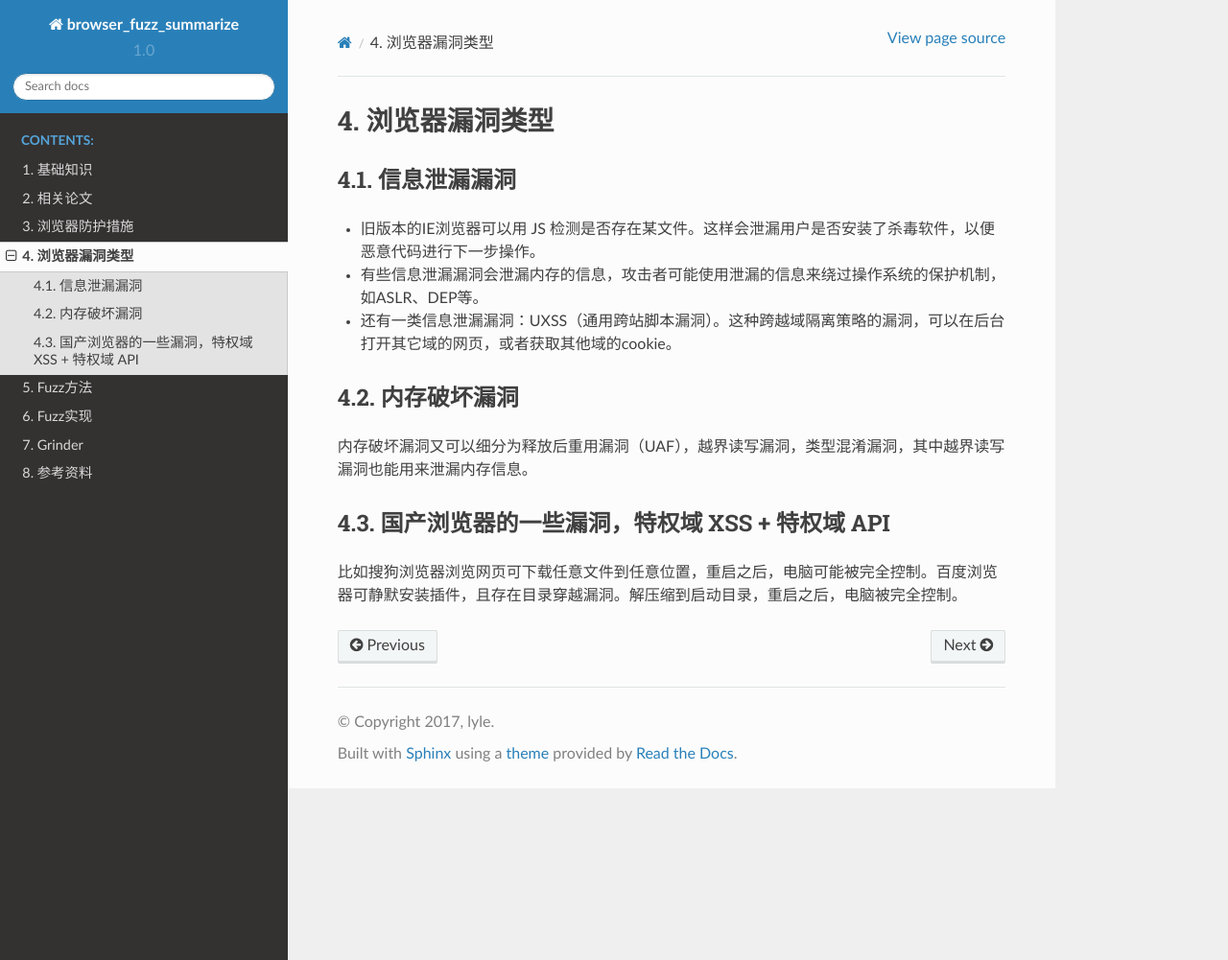
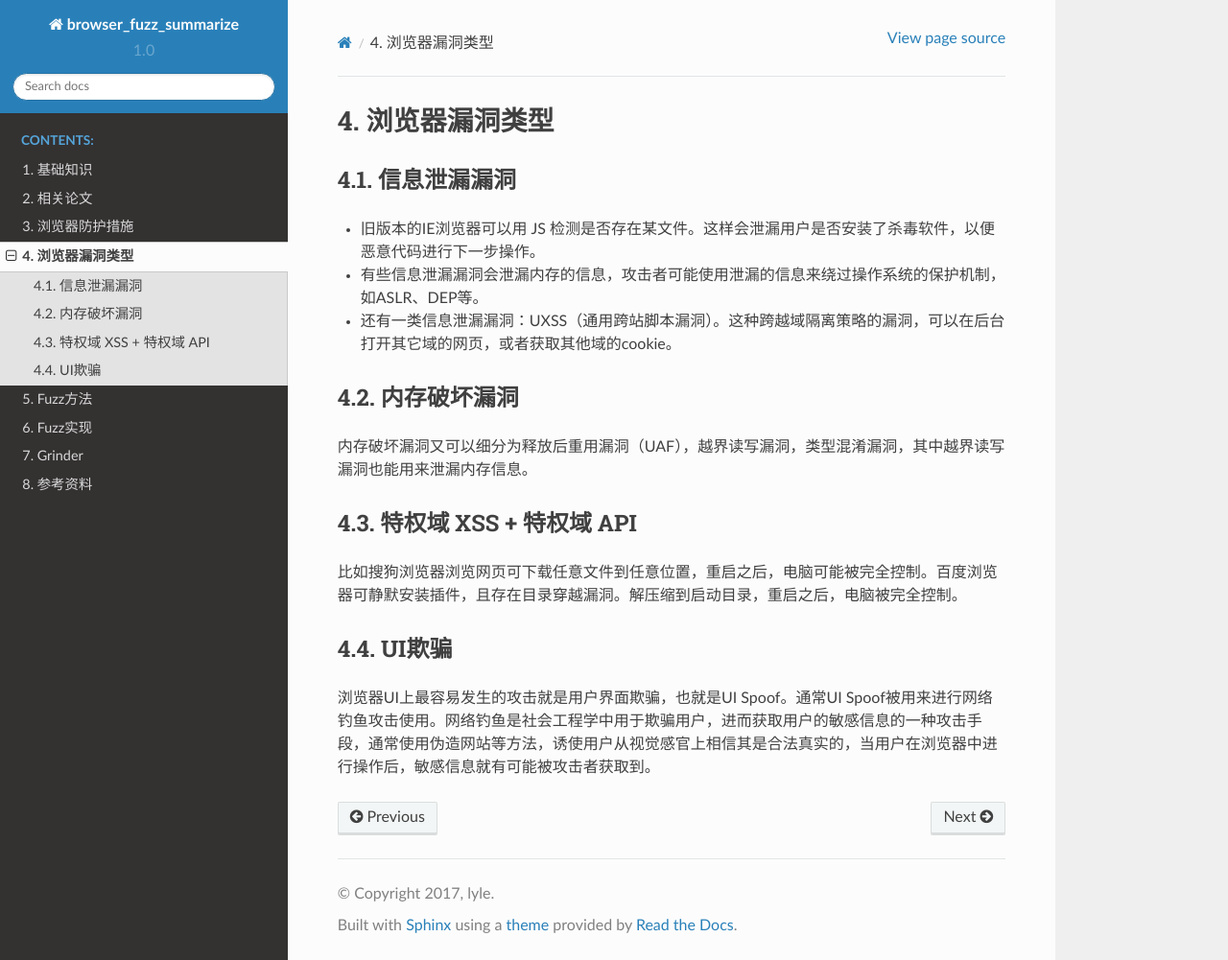
Before and after one commit to LyleMi/Browser-Fuzz-Summarize, a Sphinx documentation site: the page built from source/vultype.rst, in a window 1280 px wide and 1001 px high. Shown: the whole window at 96% size. Built offline with Sphinx 7.4.7 and the Read the Docs theme 2.0.0, drawn with Linux system fonts in a browser that asks for light colours.

Commit message:
update vuln related document

```diff
--- a/source/ref.rst
+++ b/source/ref.rst
@@ -83,6 +83,8 @@ Blog
 
 11. `Timeline of Web Browsers <https://en.wikipedia.org/wiki/Timeline_of_web_browsers>`_
 
+12. `Browser UI Security <https://xlab.tencent.com/cn/2017/10/16/browser-ui-security-whitepaper/>`_
+
 漏洞相关
 --------------------------------------------------
 1. `js-vuln <https://github.com/tunz/js-vuln-db>`_
--- a/source/vultype.rst
+++ b/source/vultype.rst
@@ -3,7 +3,6 @@
 
 信息泄漏漏洞
 --------------------------------------------------
-
 - 旧版本的IE浏览器可以用 JS 检测是否存在某文件。这样会泄漏用户是否安装了杀毒软件，以便恶意代码进行下一步操作。
 
 - 有些信息泄漏漏洞会泄漏内存的信息，攻击者可能使用泄漏的信息来绕过操作系统的保护机制，如ASLR、DEP等。
@@ -12,10 +11,12 @@
 
 内存破坏漏洞
 --------------------------------------------------
-
 内存破坏漏洞又可以细分为释放后重用漏洞（UAF），越界读写漏洞，类型混淆漏洞，其中越界读写漏洞也能用来泄漏内存信息。
 
-国产浏览器的一些漏洞，特权域 XSS + 特权域 API
+特权域 XSS + 特权域 API
 --------------------------------------------------
+比如搜狗浏览器浏览网页可下载任意文件到任意位置，重启之后，电脑可能被完全控制。百度浏览器可静默安装插件，且存在目录穿越漏洞。解压缩到启动目录，重启之后，电脑被完全控制。
 
-比如搜狗浏览器浏览网页可下载任意文件到任意位置，重启之后，电脑可能被完全控制。百度浏览器可静默安装插件，且存在目录穿越漏洞。解压缩到启动目录，重启之后，电脑被完全控制。
+UI欺骗
+--------------------------------------------------
+浏览器UI上最容易发生的攻击就是用户界面欺骗，也就是UI Spoof。通常UI Spoof被用来进行网络钓鱼攻击使用。网络钓鱼是社会工程学中用于欺骗用户，进而获取用户的敏感信息的一种攻击手段，通常使用伪造网站等方法，诱使用户从视觉感官上相信其是合法真实的，当用户在浏览器中进行操作后，敏感信息就有可能被攻击者获取到。
```
Also changed, not shown: other parts of source/ref.rst (+2 -0 lines).
